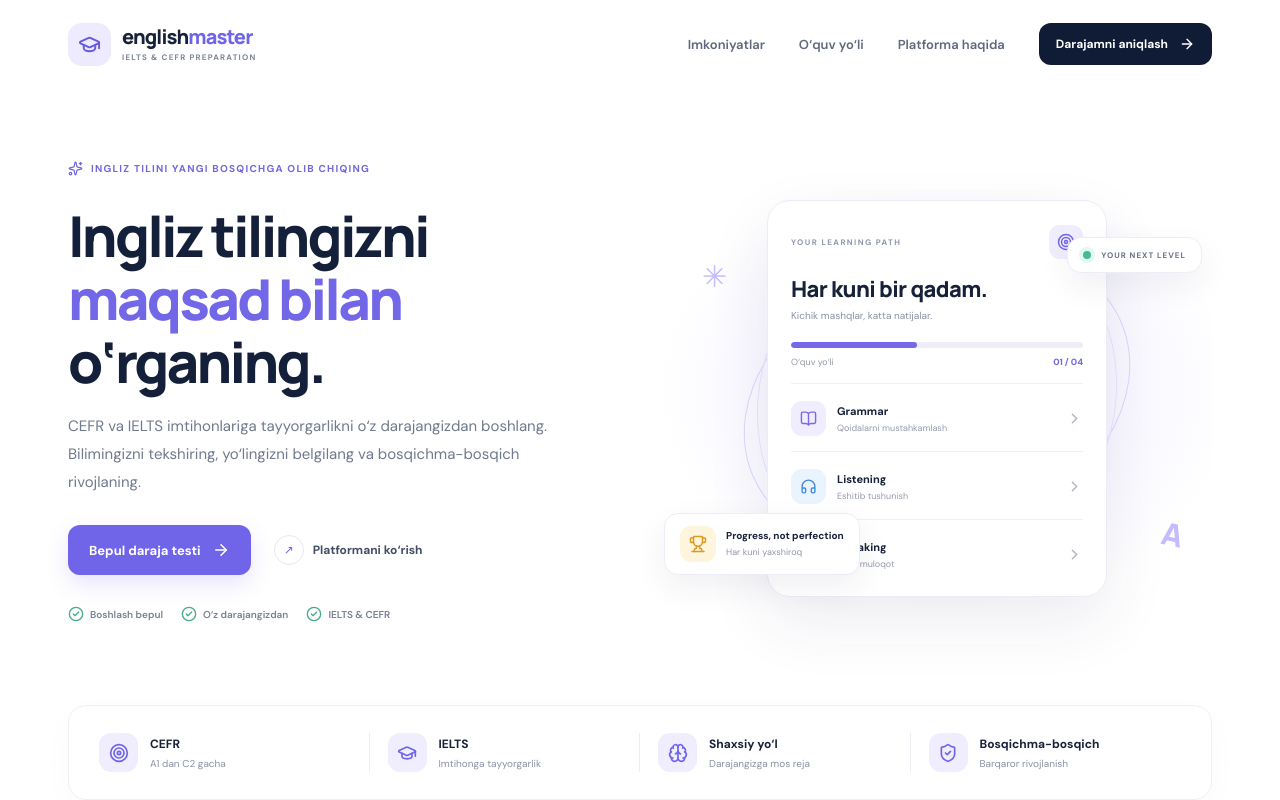
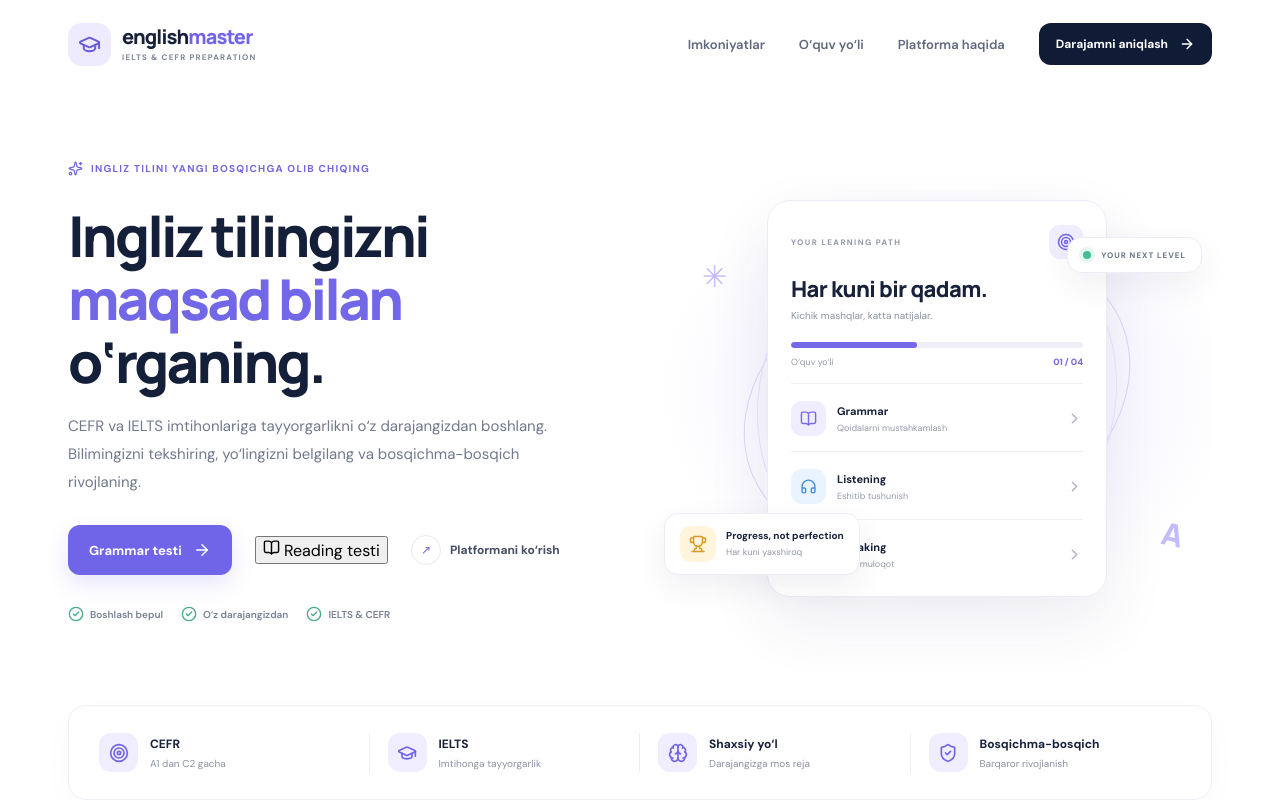
Before and after one commit to mashrapovmuhammadrizo371-sudo/english-master, a React (Vite) app: page / in a window 1280 px wide. Shown: the top 800 px of the page. Built offline with nearby package versions, Linux system fonts and the light colour scheme.

Commit message:
Make Reading test visible from the homepage

```diff
--- a/src/App.jsx
+++ b/src/App.jsx
@@ -143,7 +143,8 @@ function App() {
             <h1>Ingliz tilingizni<br /> <span>maqsad bilan</span> o‘rganing.</h1>
             <p className="hero-description">CEFR va IELTS imtihonlariga tayyorgarlikni o‘z darajangizdan boshlang. Bilimingizni tekshiring, yo‘lingizni belgilang va bosqichma-bosqich rivojlaning.</p>
             <div className="hero-actions">
-              <button className="button-primary" onClick={startTest}>Bepul daraja testi <ArrowRight size={18} /></button>
+              <button className="button-primary" onClick={startTest}>Grammar testi <ArrowRight size={18} /></button>
+              <button className="button-reading" onClick={startReading}><BookOpen size={17} /> Reading testi</button>
               <a className="button-quiet" href="#features"><span className="play-icon">↗</span> Platformani ko‘rish</a>
             </div>
             <div className="trust-row"><span><CheckCircle2 size={16} /> Boshlash bepul</span><span><CheckCircle2 size={16} /> O‘z darajangizdan</span><span><CheckCircle2 size={16} /> IELTS & CEFR</span></div>
```
